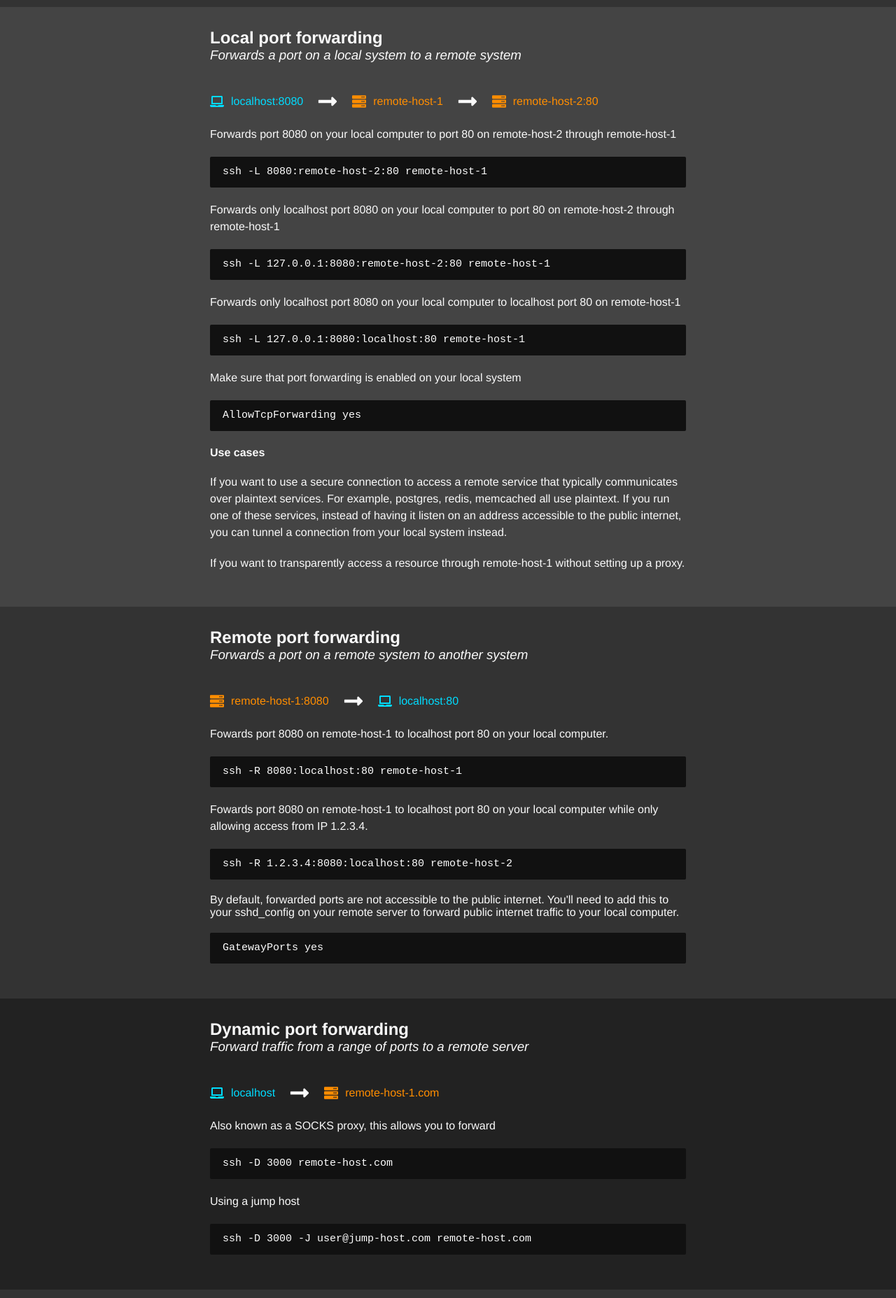
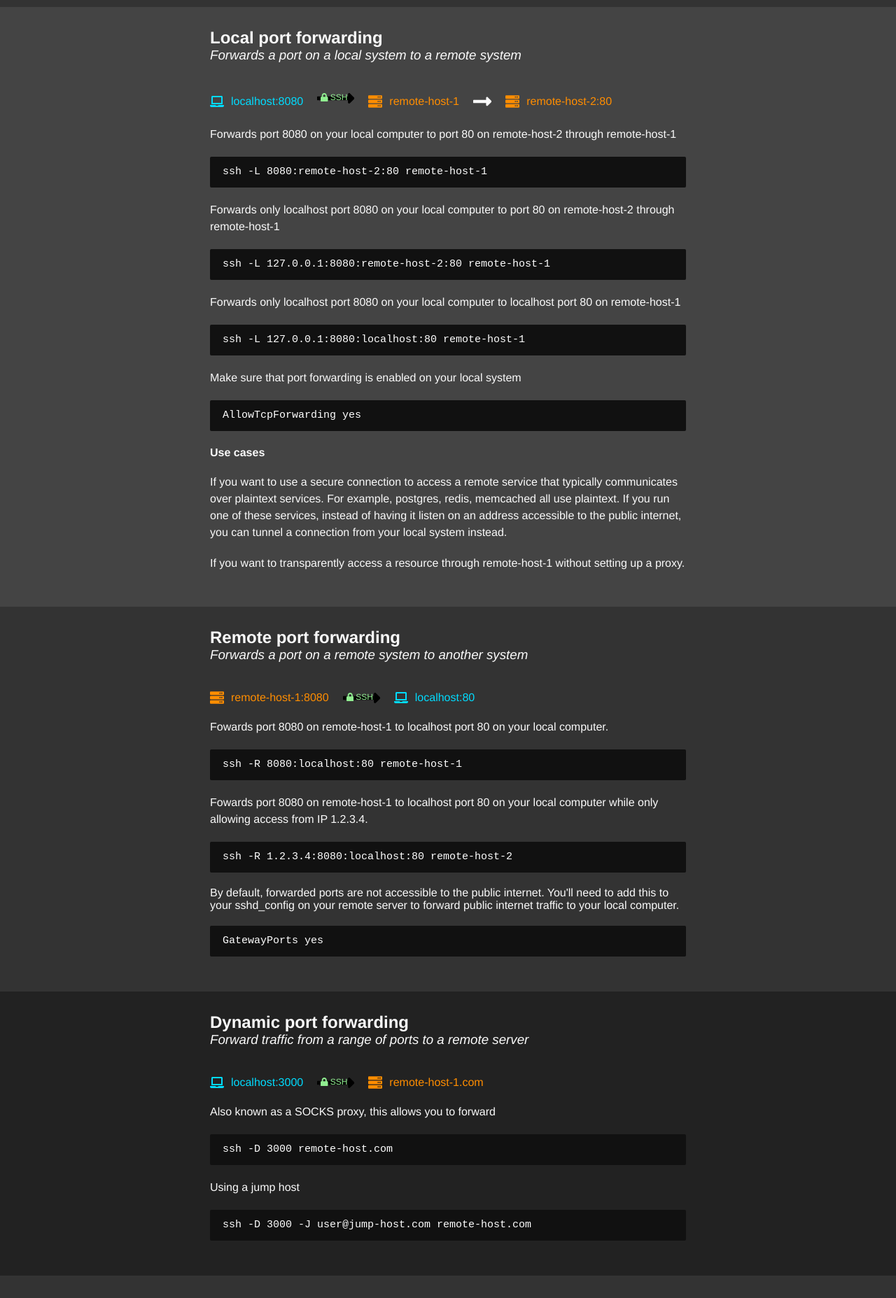
Before and after one commit to linrock/ssh-tunnels, a Vue app: page / in a window 1280 px wide. Shown: the part 440-2295 px from the top of the page at 70% size. Built offline with nearby package versions, Linux system fonts and the light colour scheme.

Commit message:
Identify ssh connections with a green lock and text

```diff
--- a/src/App.vue
+++ b/src/App.vue
@@ -40,7 +40,6 @@
     margin 0
 
   svg
-    width 30px
     height 30px
 
   code
--- a/src/diagrams/right_arrow.vue
+++ b/src/diagrams/right_arrow.vue
@@ -1,19 +1,62 @@
 <template lang="pug">
-  right-arrow.diagram-right-arrow
+  .diagram-right-arrow
+    template(v-if="ssh")
+      right-arrow-long.right-arrow-long
+      .label
+        lock.lock
+        span SSH
+    template(v-else)
+      right-arrow
+
 </template>
 
 <script>
   import RightArrow from '../icons/RightArrow'
+  import RightArrowLong from '../icons/RightArrowLong'
+  import Lock from '../icons/Lock'
 
   export default {
+    props: {
+      ssh: {
+        type: Boolean,
+        required: false,
+      }
+    },
+
     components: {
-      RightArrow
+      RightArrow,
+      RightArrowLong,
+      Lock
     }
   }
 </script>
 
 <style lang="stylus">
   .diagram-right-arrow
+    display flex
+    position relative
     margin 0 20px
 
+    .right-arrow-long
+      height 15px
+      margin-top 3px
+
+      path
+        fill black
+
+    .label
+      align-items center
+      display flex
+      position absolute
+      top 2px
+      left 5px
+      color lightgreen
+
+      .lock
+        height 12px
+
+      span
+        font-size 12px
+        margin-left 3px
+
 </style>
--- /dev/null
+++ b/src/icons/Lock.vue
@@ -0,0 +1,9 @@
+<template>
+  <svg data-prefix="fas" data-icon="lock" role="img" xmlns="http://www.w3.org/2000/svg" viewBox="0 0 448 512">
+    <path fill="currentColor" d="M400 224h-24v-72C376 68.2 307.8 0 224 0S72 68.2 72 152v72H48c-26.5 0-48 21.5-48 48v192c0 26.5 21.5 48 48 48h352c26.5 0 48-21.5 48-48V272c0-26.5-21.5-48-48-48zm-104 0H152v-72c0-39.7 32.3-72 72-72s72 32.3 72 72v72z"></path>
+  </svg>
+</template>
+
+<script>
+  export default {}
+</script>
--- /dev/null
+++ b/src/icons/RightArrowLong.vue
@@ -0,0 +1,9 @@
+<template>
+  <svg viewBox="0 0 787 222" xmlns="http://www.w3.org/2000/svg" xmlns:xlink="http://www.w3.org/1999/xlink">
+    <path fill="currentColor" d="M652.941,71 L13.3077215,71 C6.68072153,71 0.0130615689,79.1472147 0.0130615689,85.7742147 L0.0130615689,139 C0.0130615689,145.627 6.68072153,151 13.3077215,151 L652.941,151 L652.941,197.059 C652.941,218.441 678.792,229.149 693.912,214.03 L779.971,127.971 C789.344,118.598 789.344,103.402 779.971,94.03 L693.912,7.971 C678.793,-7.148 652.941,3.56 652.941,24.942 L652.941,71 Z" id="Shape"></path>
+  </svg>
+</template>
+
+<script>
+  export default {}
+</script>
--- a/src/sections/Dynamic.vue
+++ b/src/sections/Dynamic.vue
@@ -6,8 +6,8 @@
         h3 Forward traffic from a range of ports to a remote server
 
       .flow-diagram
-        annotated-icon(type="laptop" annotation="localhost" color="#00dcff")
-        right-arrow
+        annotated-icon(type="laptop" annotation="localhost:3000" color="#00dcff")
+        right-arrow(ssh="true")
         annotated-icon(type="server" annotation="remote-host-1.com" color="rgb(255,141,0)")
 
       p
--- a/src/sections/JumpHosts.vue
+++ b/src/sections/JumpHosts.vue
@@ -3,13 +3,13 @@
     .container
       header
         h2 Jump hosts and proxy commands
-        h3 Transparently connecting to a remote host through an intermediate
+        h3 Transparently connecting to a remote host through an intermediate host
 
       .flow-diagram
         annotated-icon(type="laptop" annotation="localhost:8080" color="#00dcff")
-        right-arrow
+        right-arrow(ssh="true")
         annotated-icon(type="server" annotation="user1@jump-host" color="rgb(255,141,0)")
-        right-arrow
+        right-arrow(ssh="true")
         annotated-icon(type="server" annotation="user2@remote-host" color="rgb(255,141,0)")
 
       p
--- a/src/sections/Local.vue
+++ b/src/sections/Local.vue
@@ -7,7 +7,7 @@
 
       .flow-diagram
         annotated-icon(type="laptop" annotation="localhost:8080" color="#00dcff")
-        right-arrow
+        right-arrow(ssh="true")
         annotated-icon(type="server" annotation="remote-host-1" color="rgb(255,141,0)")
         right-arrow
         annotated-icon(type="server" annotation="remote-host-2:80" color="rgb(255,141,0)")
--- a/src/sections/Reliable.vue
+++ b/src/sections/Reliable.vue
@@ -3,20 +3,12 @@
     .container
       header
         h2 Reliable SSH Tunnels
-        h3 How to keep SSH tunnels open
-
-      div
-        laptop
-        | localhost
-
-      div
-        server
-        | remote server
+        h3 How to keep SSH tunnels open when the connection drops
 
       p
-        | The commands listed above are great on an ad-hoc basis, but if
-        | you want to maintain SSH tunnels through network outages, you'll
-        | have to do some additional work
+        | The commands listed above work on an ad-hoc basis, but if
+        | you want to maintain SSH tunnels through network outages or
+        | unreliable connections, you'll have to do some additional setup
 
       p
         | By default, the TCP connection used to establish an SSH tunnel
@@ -38,20 +30,27 @@
         br
         | ClientAliveCountMax 4
 
-      div
+      .flow-diagram
+        annotated-icon(type="laptop" annotation="localhost:8080" color="#00dcff")
+        right-arrow(ssh="true")
+        annotated-icon(type="server" annotation="remote-host-1" color="rgb(255,141,0)")
+        right-arrow
+        annotated-icon(type="server" annotation="remote-host-2:80" color="rgb(255,141,0)")
+
+      p
         | Use autossh to monitor and bring back connections if they drop
         code autossh -D 3000 remote-host.com
 
 </template>
 
 <script>
-  import Laptop from '../icons/Laptop'
-  import Server from '../icons/Server'
+  import AnnotatedIcon from '../diagrams/annotated_icon'
+  import RightArrow from '../diagrams/right_arrow'
 
   export default {
     components: {
-      Laptop,
-      Server
+      AnnotatedIcon,
+      RightArrow
     }
   }
 </script>
--- a/src/sections/Remote.vue
+++ b/src/sections/Remote.vue
@@ -7,7 +7,7 @@
 
       .flow-diagram
         annotated-icon(type="server" annotation="remote-host-1:8080" color="rgb(255,141,0)")
-        right-arrow
+        right-arrow(ssh="true")
         annotated-icon(type="laptop" annotation="localhost:80" color="#00dcff")
 
       div
```
